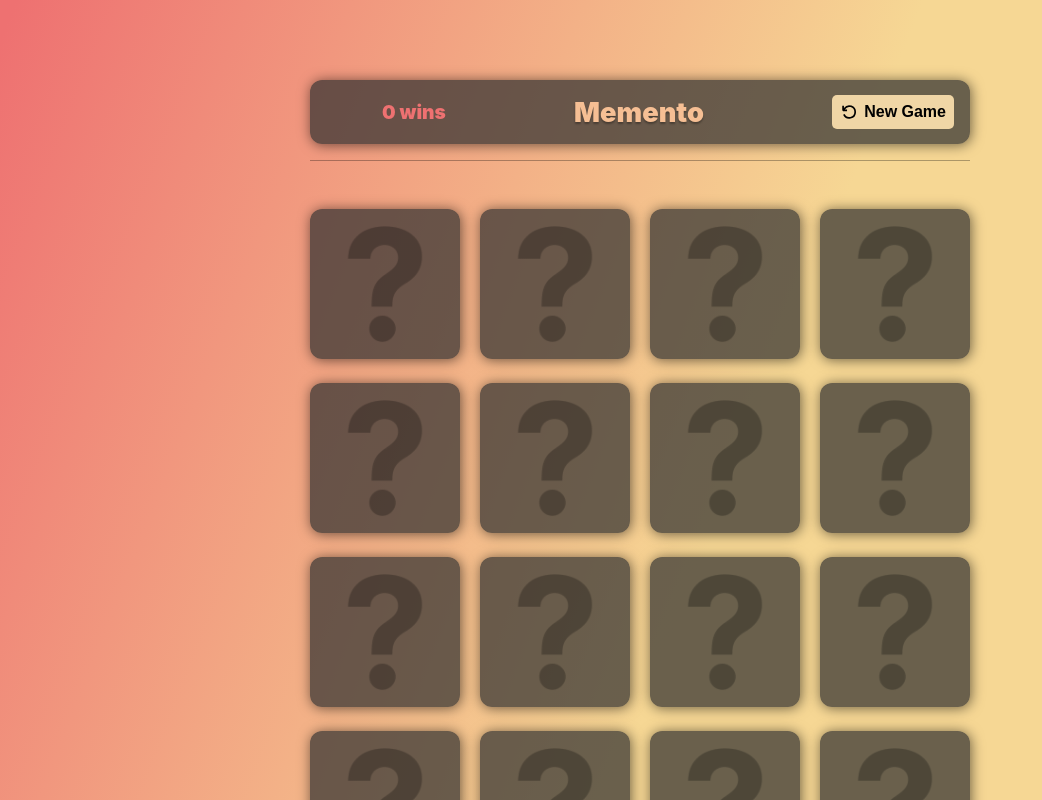
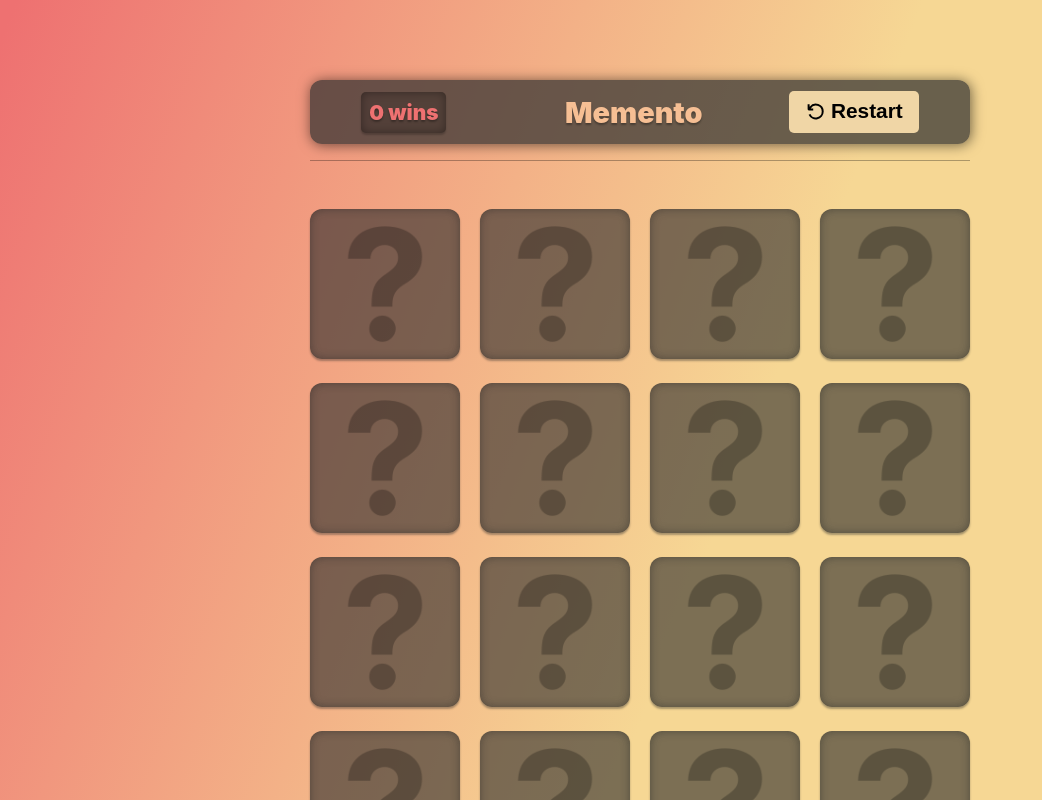
Before and after one commit to clay-k0/memento, a React (Create React App) app: page / in a window 1280 px wide. Shown: the top 800 px of the page, without its empty margins (0-1042 px from the left). Built offline with nearby package versions, Linux system fonts and the light colour scheme.

Commit message:
Styling updates

```diff
--- a/src/App.css
+++ b/src/App.css
@@ -72,15 +72,22 @@
 h3 {
   margin: auto;
   color: var(--text);
-  font-size: 1.7rem;
+  font-size: 1.8rem;
   font-weight: 900;
   text-shadow: 0px 2px 2px rgba(0, 0, 0, 0.3);
+  padding-left: 2rem;
 }
 h4 {
   margin: auto;
   color: var(--orange);
   font-weight: 900;
-  font-size: 1.2rem;
+  font-size: 1.3rem;
+  background-color: rgba(0, 0, 0, 0.203);
+  padding: 0.5rem;
+  border-radius: 5px;
+  text-shadow: 0px 2px 2px rgba(0, 0, 0, 0.3);
+  box-shadow: 0px 2px 2px rgba(0, 0, 0, 0.215),
+    0px 0px 10px rgba(0, 0, 0, 0.37) inset;
 }
 button {
   border: none;
@@ -95,7 +102,9 @@
   border-radius: 5px;
   cursor: pointer;
   font-size: 1rem;
-  margin-right: 0.5rem;
+  font-size: 1.3rem;
+  padding-left: 1rem;
+  padding-right: 1rem;
 }
 button:hover {
   transform: scale(1.02);
@@ -104,7 +113,9 @@
 }
 .new-game-icon {
   vertical-align: middle;
-  margin-right: 0.1rem;
+  margin-bottom: 0.2rem;
+  text-shadow: 0px 2px 2px rgba(0, 0, 0, 0.3);
+  margin-right: 0.3rem;
 }
 
 /* ========= Grid ========================= */
@@ -137,6 +148,9 @@
   border-radius: var(--radius);
   transition: var(--transition);
   cursor: pointer;
+  background-color: rgba(44, 43, 43, 0.605);
+  box-shadow: 0px 2px 2px rgba(43, 43, 43, 0.391),
+    0px 0px 10px rgba(38, 38, 38, 0.486) inset;
 }
 .card-face:hover,
 .card-back:hover {
@@ -178,7 +192,8 @@
   }
 
   h3 {
-    font-size: 1.5rem;
+    font-size: 1.6rem;
+    padding: 0;
   }
 
   h4 {
@@ -186,7 +201,7 @@
   }
 
   button {
-    padding: 0.5rem;
+    padding: 0.4rem;
   }
 
   header {
--- a/src/components/Header.jsx
+++ b/src/components/Header.jsx
@@ -15,7 +15,8 @@
       </h4>
       <h3>Memento</h3>
       <button onClick={handleNewGame}>
-        <VscDebugRestart size={18} className='new-game-icon' /> New Game
+        <VscDebugRestart size={21} className='new-game-icon' />
+        Restart
       </button>
     </header>
   );
```
